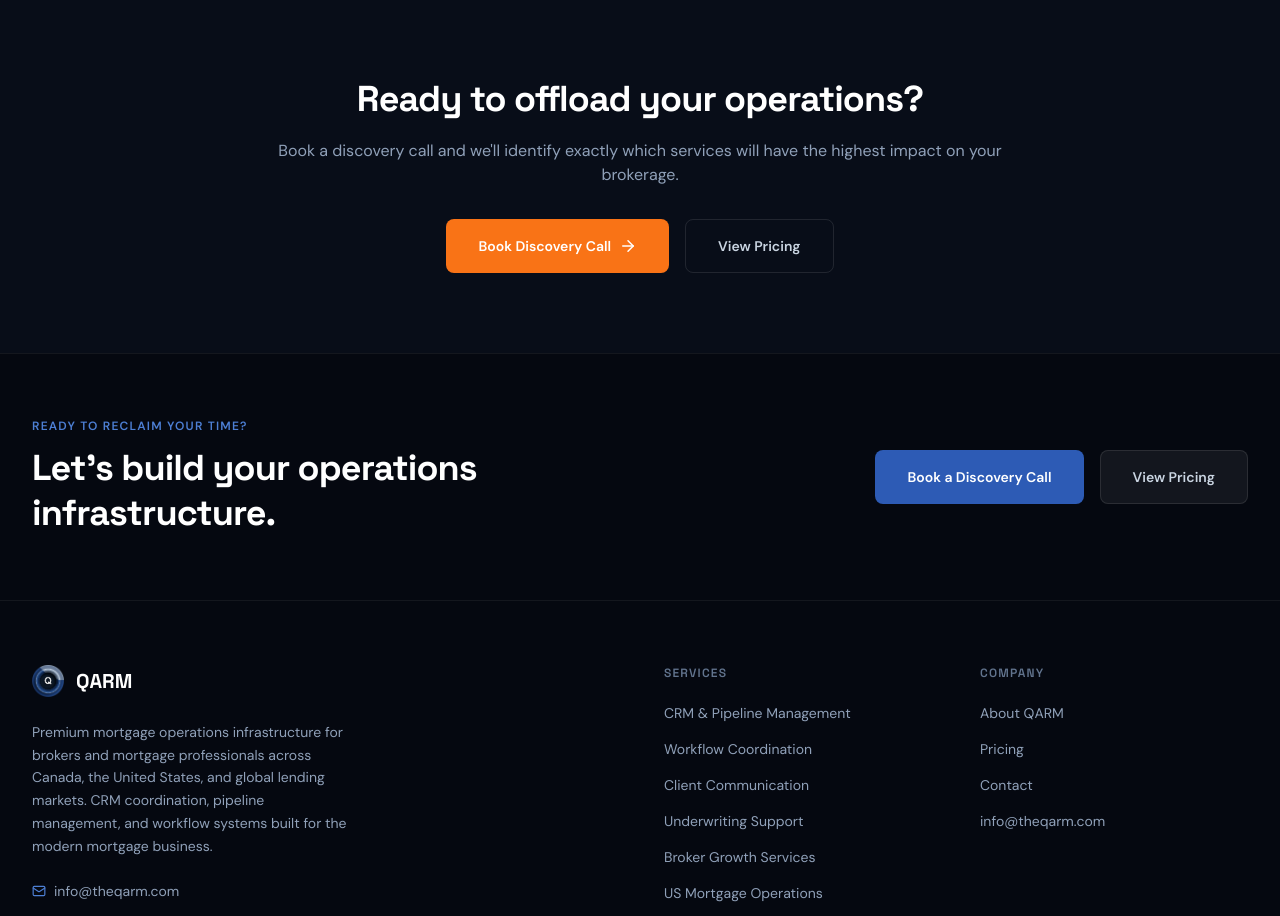
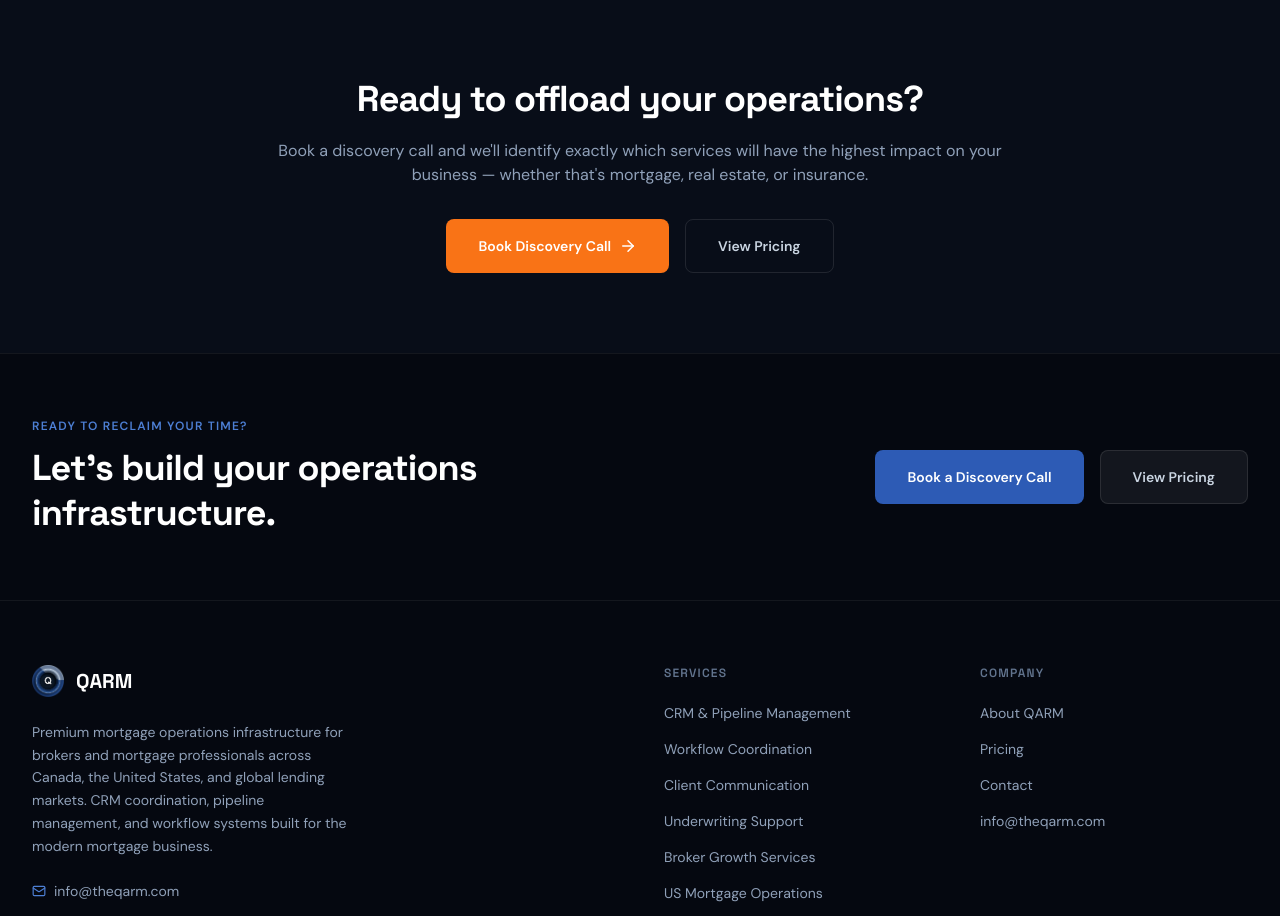
Before and after one commit to abbasmah/QARM, a React (Vite) app: page /services in a window 1280 px wide. Shown: the part 3540-4456 px from the top of the page. Built offline with nearby package versions, Linux system fonts and the light colour scheme.

Commit message:
Batch update: broaden homepage/services/solutions/pricing copy for multi-industry positioning, refresh OG image/meta

```diff
--- a/src/pages/ServicesPage.tsx
+++ b/src/pages/ServicesPage.tsx
@@ -110,7 +110,7 @@
         <div className="max-w-3xl mx-auto px-4 text-center">
           <AnimatedSection>
             <h2 className="font-display font-bold text-3xl lg:text-4xl text-white mb-5">Ready to offload your operations?</h2>
-            <p className="text-slate-400 mb-8">Book a discovery call and we'll identify exactly which services will have the highest impact on your brokerage.</p>
+            <p className="text-slate-400 mb-8">Book a discovery call and we'll identify exactly which services will have the highest impact on your business — whether that's mortgage, real estate, or insurance.</p>
             <div className="flex flex-col sm:flex-row gap-4 justify-center">
               <a href="https://calendly.com/theqarm-info/30min" target="_blank" rel="noopener noreferrer"
                 className="flex items-center justify-center gap-2 bg-[#f97316] hover:bg-orange-500 text-white px-8 py-4 rounded-lg text-sm font-semibold transition-all">
```
